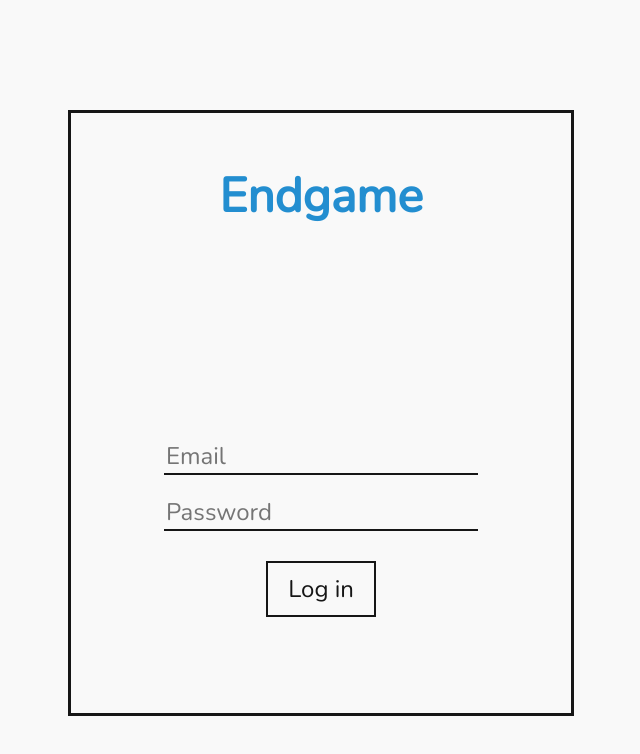
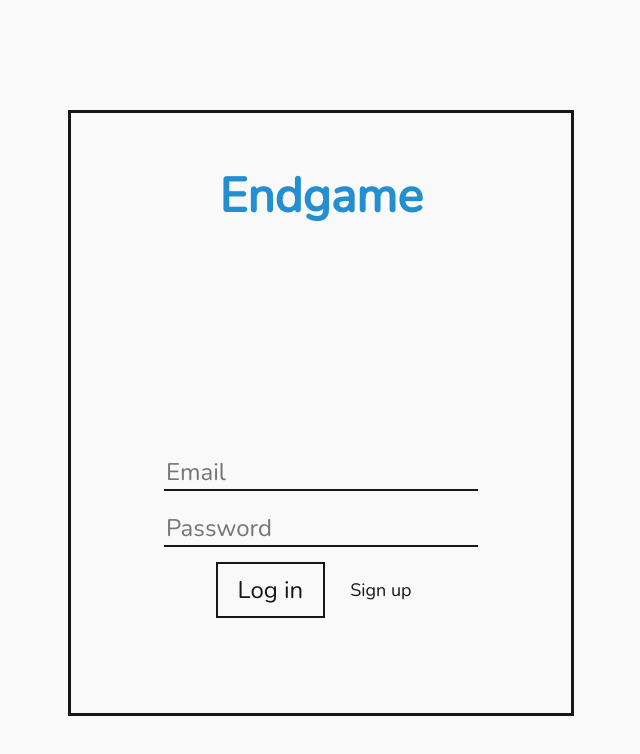
Before and after one commit to OleAndreasER/Endgame-Website, a React (Create React App) app: page /user-profile in a window 1280 px wide. Shown: the top 754 px of the page, without its empty margins (319-959 px from the left). Built offline with nearby package versions, Linux system fonts and the light colour scheme.

Commit message:
Sign in UI.

```diff
--- a/src/app/app.css
+++ b/src/app/app.css
@@ -96,3 +96,10 @@ main {
 img {
   user-select: none;
 }
+
+.adjacent {
+  display: flex;
+  justify-content: center;
+  align-items: center;
+  flex-direction: row;
+}
--- a/src/login/login-page.css
+++ b/src/login/login-page.css
@@ -3,6 +3,7 @@
   height: 600px;
   border: 3px solid var(--text-color);
   margin-top: 100px;
+  position: relative;
   display: flex;
   flex-direction: column;
   justify-content: left;
@@ -12,7 +13,6 @@
 .login-box h1 {
   font-size: 3em;
   margin-top: 50px;
-  margin-bottom: 200px;
   color: var(--edited-color);
   user-select: none;
 }
@@ -32,11 +32,24 @@
 }
 
 .login-button {
-  margin: 20px;
   padding: 10px;
+  font-size: x-large;
+}
+
+.bottom {
+  position: absolute;
+  bottom: 0;
+  margin-bottom: 50px;
+  display: flex;
+  flex-direction: column;
+  justify-content: left;
+  align-items: center;
+}
+
+.signin-button,
+.login-button {
   padding-left: 20px;
   padding-right: 20px;
-  font-size: x-large;
 }
 
 input:-webkit-autofill,
--- a/src/login/login-page.tsx
+++ b/src/login/login-page.tsx
@@ -1,27 +1,80 @@
 import { GoogleLogin } from "@react-oauth/google";
 import { UserContext } from "../authentication/user-provider";
 import "./login-page.css";
-import { useContext } from "react";
+import { useContext, useState } from "react";
 
 export function LoginPage() {
   const { logIn } = useContext(UserContext);
+  const [isSigningUp, setIsSigningUp] = useState<boolean>(false);
 
   return (
     <main className="login-page">
       <div className="login-box">
         <h1>Endgame</h1>
-        <input placeholder="Email" className="text-input login-input" />
+        <div className="bottom">
+          {isSigningUp ? (
+            <>
+              <input
+                placeholder="Username"
+                className="text-input login-input"
+              />
+              <input
+                placeholder="Email"
+                type="email"
+                className="text-input login-input"
+              />
               <input
                 placeholder="Password"
                 className="text-input login-input"
                 type="password"
               />
+              <input
+                placeholder="Confirm Password"
+                className="text-input login-input"
+                type="password"
+              />
+              <div className="adjacent login-buttons">
+                <button className="standard-button login-button">
+                  Sign up
+                </button>
+                <div
+                  onClick={() => setIsSigningUp(false)}
+                  className="link signin-button"
+                >
+                  Log in
+                </div>
+              </div>
+            </>
+          ) : (
+            <>
+              <input
+                placeholder="Email"
+                type="email"
+                className="text-input login-input"
+              />
+              <input
+                placeholder="Password"
+                className="text-input login-input"
+                type="password"
+              />
+
+              <div className="adjacent login-buttons">
                 <button className="standard-button login-button">Log in</button>
+                <div
+                  onClick={() => setIsSigningUp(true)}
+                  className="link signin-button"
+                >
+                  Sign up
+                </div>
+              </div>
 
               <GoogleLogin
                 onSuccess={logIn}
                 onError={() => console.log("Login failed.")}
               />
+            </>
+          )}
+        </div>
       </div>
     </main>
   );
```
Lines whose indentation alone changed are shown as unchanged.
